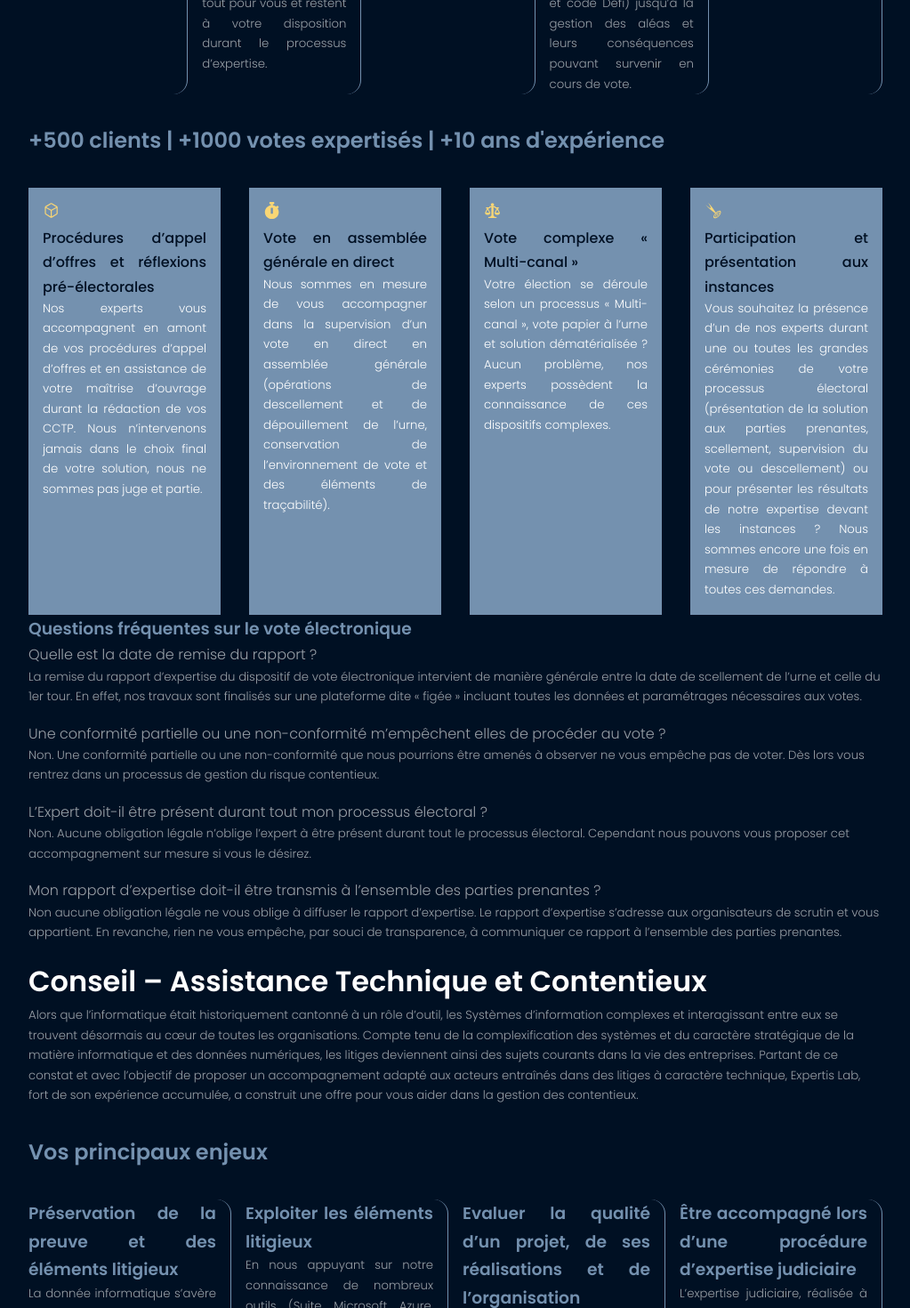
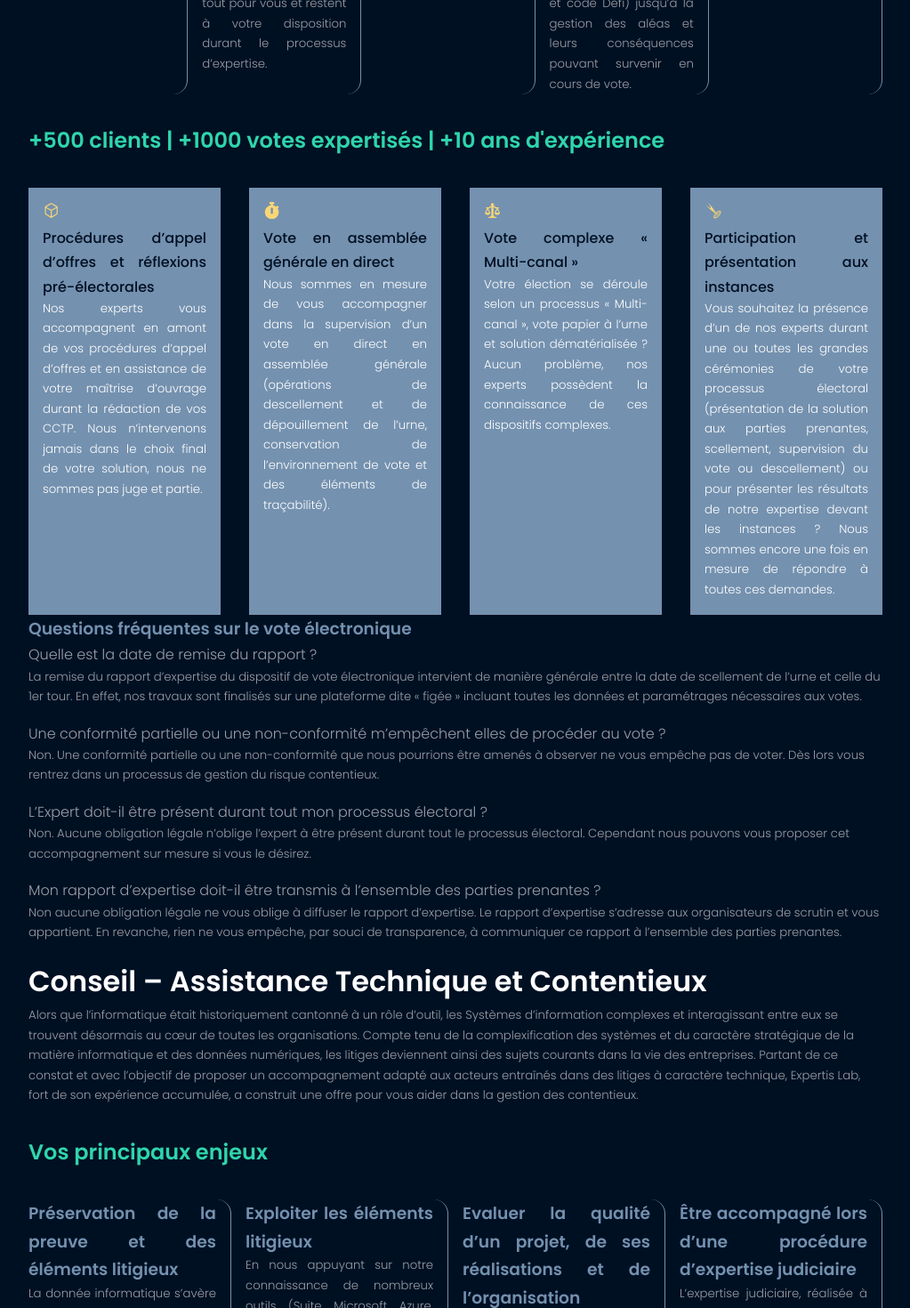
Before and after one commit to Ahlonko1/expertislab, a React (Create React App) app: page / in a window 1280 px wide. Shown: the part 3060-4530 px from the top of the page at 89% size, without its empty margins (128-1151 px from the left). Built offline with nearby package versions, Linux system fonts and the light colour scheme.

Commit message:
css solutions

```diff
--- a/src/components/conseil/conseil.css
+++ b/src/components/conseil/conseil.css
@@ -14,7 +14,7 @@
   margin-top: 2rem;
 }
 
-h2{
+.container.conseil__container h2{
   color: var(--color-CTA);
   margin-top: 2rem;
 }
--- a/src/components/constat/constat.css
+++ b/src/components/constat/constat.css
@@ -14,7 +14,7 @@
   margin-top: 2rem;
 }
 
-h2{
+.container.constat__container h2{
   color: var(--color-CTA);
   margin-top: 2rem;
 }
--- a/src/components/expertise/expertise.css
+++ b/src/components/expertise/expertise.css
@@ -14,7 +14,7 @@
   margin-top: 2rem;
 }
 
-h2{
+.container.expertise__container h2{
   color: var(--color-CTA);
   margin-top: 2rem;
 }
```
